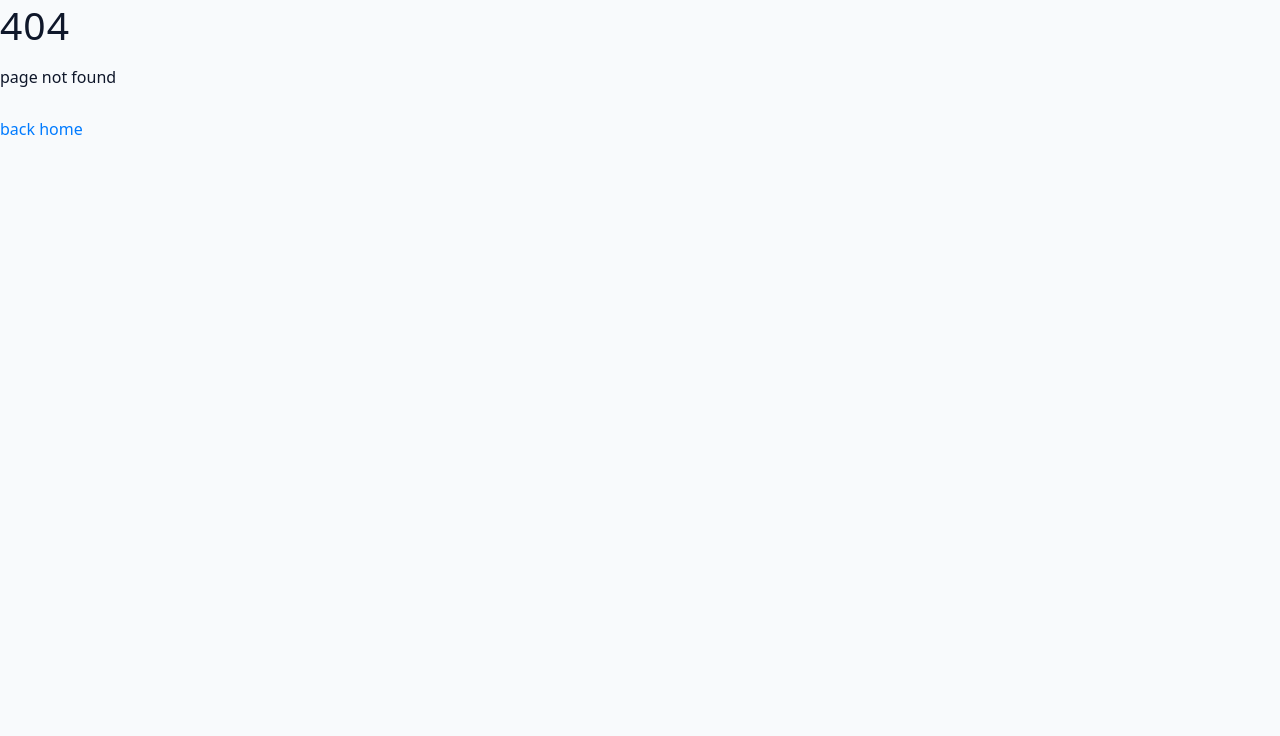
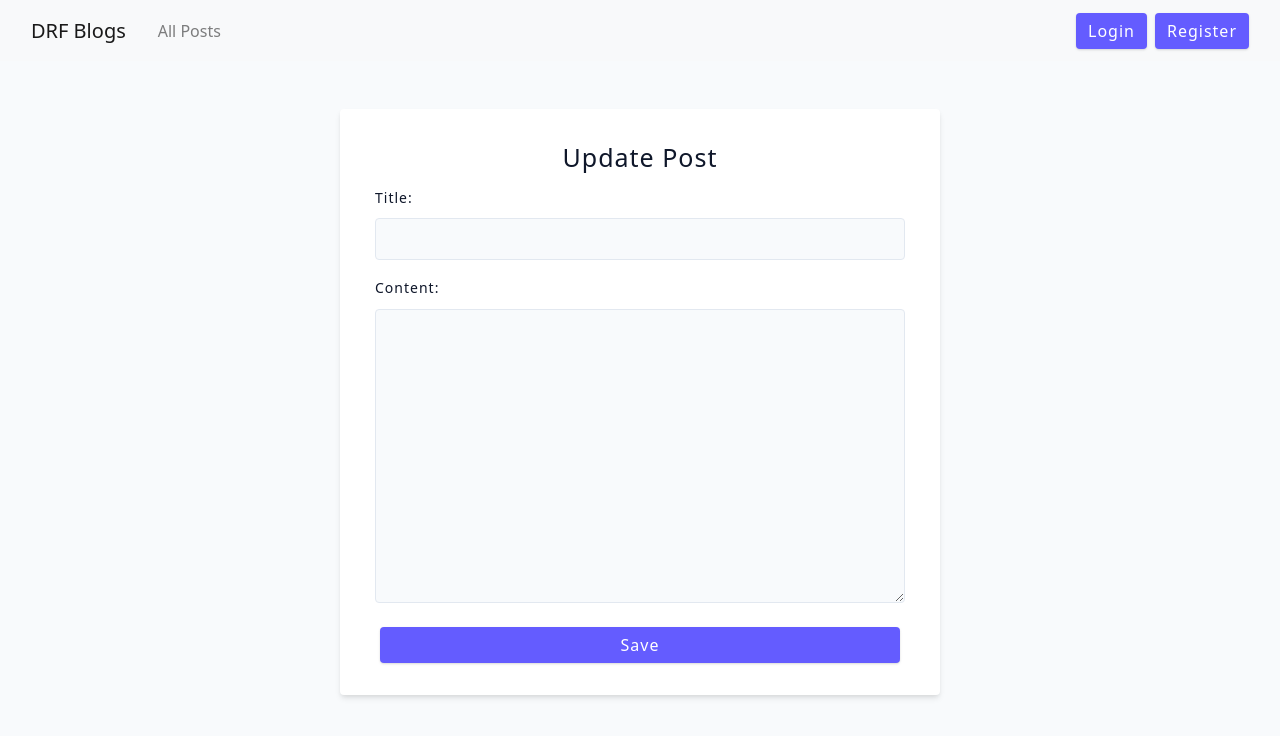
Before and after one commit to Adnan-0001/BlogAppDRF, a React (Vite) app in the folder client/: page /posts/edit/1 in a window 1280 px wide. Before the commit this address had no page. Shown: the top 736 px of the page. Built offline with nearby package versions, Linux system fonts and the light colour scheme; no server answers.

Commit message:
Fix bugs

```diff
--- a/client/src/App.jsx
+++ b/client/src/App.jsx
@@ -14,6 +14,7 @@ import Register from "./features/auth/Register";
 import PostList from "./features/posts/PostList";
 import { PostCreateForm } from "./features/posts/PostCreateForm";
 import PostDetail from "./features/posts/PostDetail";
+import { PostEditForm } from "./features/posts/PostEditForm";
 
 function App() {
   const dispatch = useDispatch();
@@ -63,9 +64,11 @@ function App() {
             }
           />
 
-          <Route path="posts" element={<PostList />} />
-          <Route path="posts/:postId" element={<PostDetail />} />
-          {/* <Route path="posts/edit/:postId" element={<PostDetail />} /> */}
+          <Route path="posts">
+            <Route index element={<PostList />} />
+            <Route path=":postId" element={<PostDetail />} />
+            <Route path="edit/:postId" element={<PostEditForm />} />
+          </Route>
 
           {/* <Route element={<ProtectedRoute />}>
             <Route path="dashboard" element={<Dashboard />} />
--- a/client/src/features/posts/PostDetail.jsx
+++ b/client/src/features/posts/PostDetail.jsx
@@ -25,7 +25,5 @@ const PostDetail = () => {
   }
 
   return <section>{content}</section>;
-
-  return <div>PostDetail</div>;
 };
 export default PostDetail;
--- a/client/src/features/posts/PostExcerpt.jsx
+++ b/client/src/features/posts/PostExcerpt.jsx
@@ -1,7 +1,6 @@
 import { Link } from "react-router-dom";
 
 const PostExcerpt = ({ post }) => {
-  console.log("post is: ", post);
   return (
     <article className="post-excerpt" key={post.id}>
       <h3>{post.title}</h3>
--- a/client/src/features/posts/PostList.jsx
+++ b/client/src/features/posts/PostList.jsx
@@ -9,7 +9,6 @@ const PostList = () => {
     isError,
     error,
   } = useAllPostsQuery();
-  console.log("req..");
 
   let content;
   if (isLoading) {
```
